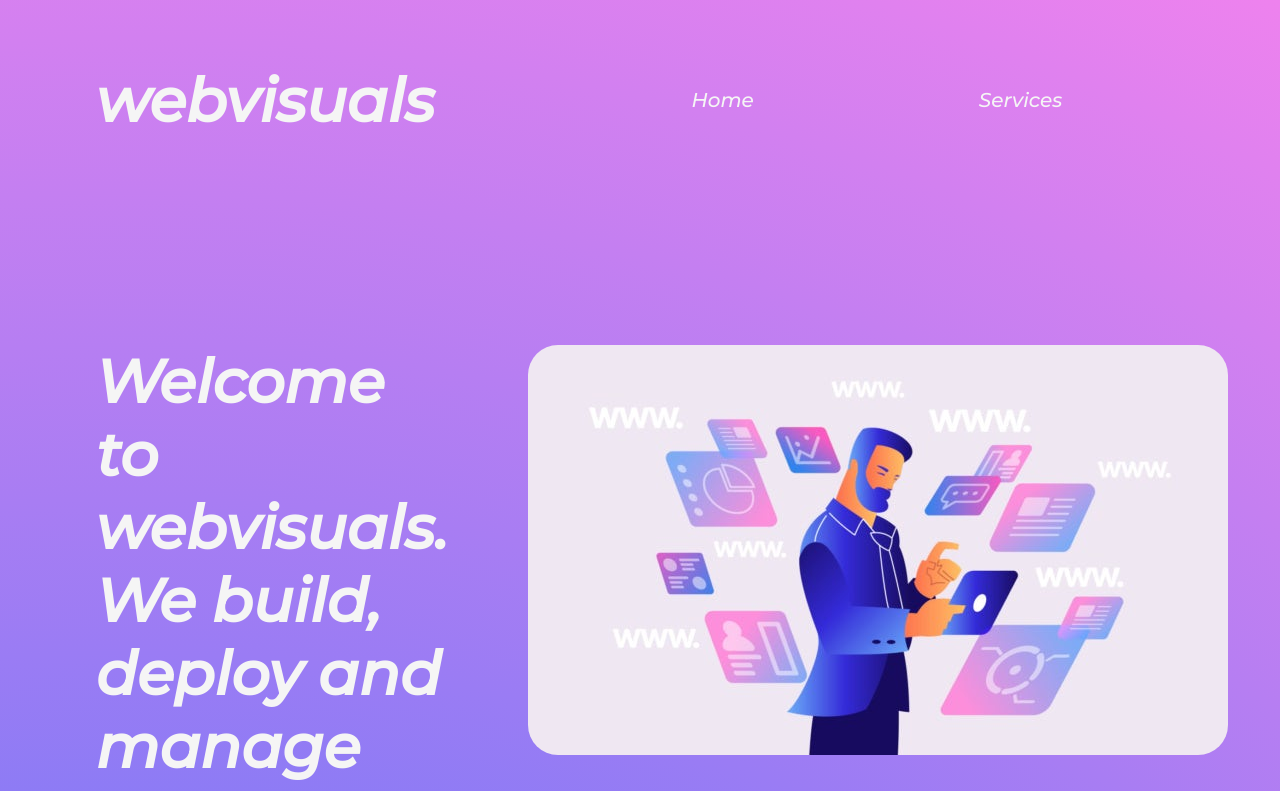
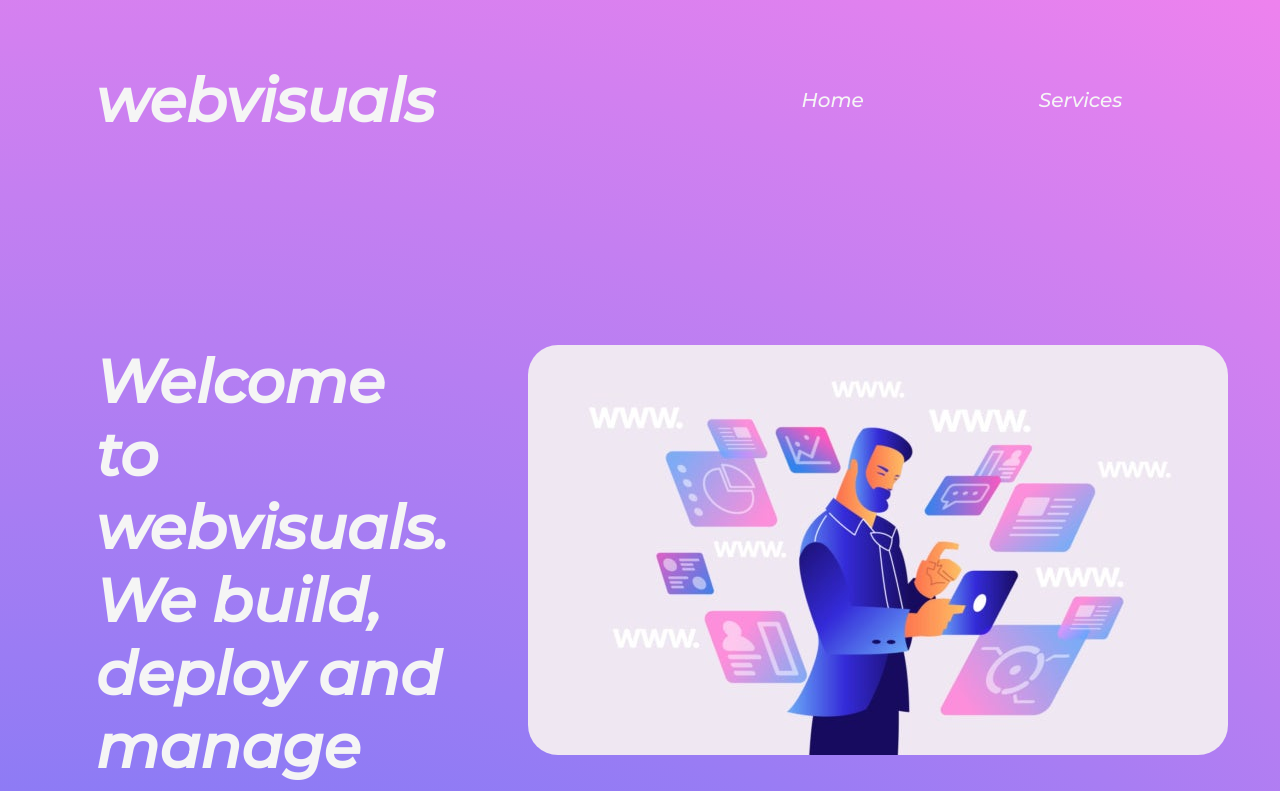
Before and after one commit to JosephCurtis1999/Business, a React (Create React App) app: page / in a window 1280 px wide. Shown: the top 791 px of the page. Built offline with nearby package versions, Linux system fonts and the light colour scheme.

Commit message:
Adjusted navbar styles

```diff
--- a/src/components/navbar/navbar.css
+++ b/src/components/navbar/navbar.css
@@ -25,6 +25,7 @@
 .webvisuals__navbar-links_container {
     display: flex;
     flex-direction: row;
+    margin-left: 10rem;
 }
 
 .webvisuals__navbar-links_container p,
@@ -33,7 +34,7 @@
     font-size: 20px;
     line-height: 25px;
 
-    margin-left: 225px;
+    margin-left: 175px;
 }
 
 .webvisuals__navbar-menu {
```
